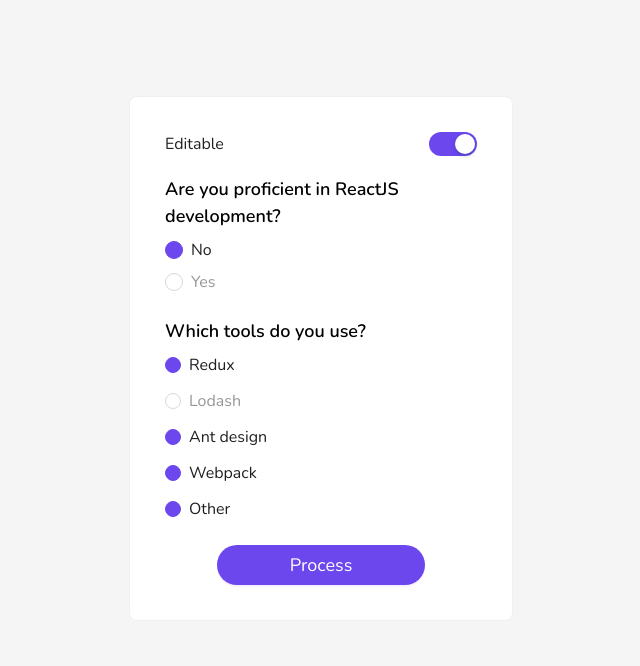
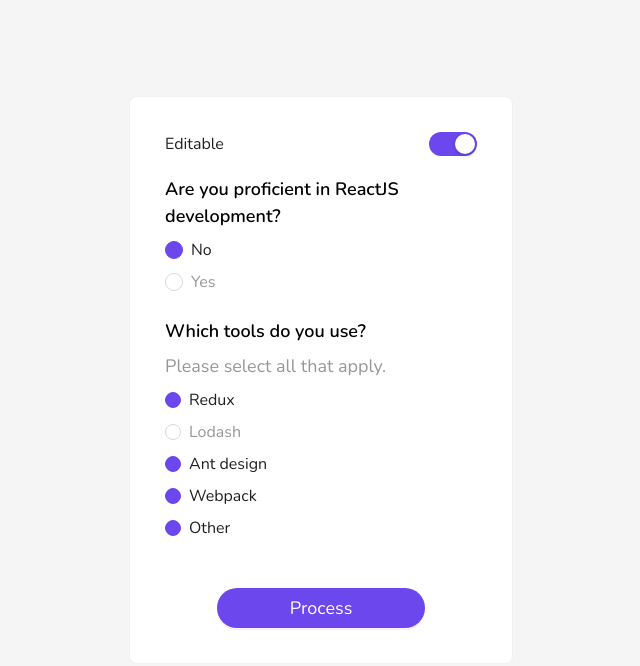
Before and after one commit to ken999999999999999/virgo-group-react-assessment, a Next.js app: page / in a window 1280 px wide. Shown: the top 666 px of the page, without its empty margins (319-959 px from the left). Built offline with nearby package versions, Linux system fonts and the light colour scheme.

Commit message:
seperate component

```diff
--- /dev/null
+++ b/src/components/CheckboxGroup.tsx
@@ -0,0 +1,22 @@
+import { Checkbox as AntdCheckbox, Space } from "antd"
+import { CheckboxGroupProps } from "antd/es/checkbox"
+
+interface ICheckboxGroup extends CheckboxGroupProps {
+  options: OptionType[]
+}
+
+const CheckboxGroup = ({ options, ...rest }: ICheckboxGroup): JSX.Element => {
+  return (
+    <AntdCheckbox.Group className="w-full" {...rest}>
+      <Space direction="vertical">
+        {options.map((option) => (
+          <AntdCheckbox key={option.value + ""} value={option.value}>
+            {option.label}
+          </AntdCheckbox>
+        ))}
+      </Space>
+    </AntdCheckbox.Group>
+  )
+}
+
+export default CheckboxGroup
--- a/src/pages/index.tsx
+++ b/src/pages/index.tsx
@@ -1,6 +1,7 @@
 import { data } from "@/common/data"
 import { Button, RadioGroup } from "@/components"
-import { Card, Checkbox, Col, Form, Row, Switch, Typography } from "antd"
+import CheckboxGroup from "@/components/CheckboxGroup"
+import { Card, Form, Switch, Typography } from "antd"
 import { useState } from "react"
 
 const boolOptions: OptionType[] = [
@@ -48,16 +49,14 @@ export default function Home() {
         >
           <RadioGroup options={boolOptions} />
         </Form.Item>
-        <Form.Item name="toolsUsed" label="Which tools do you use?">
-          <Checkbox.Group>
-            <Row gutter={[8, 12]}>
-              {toolOptions.map((option) => (
-                <Col key={option.value + ""} span={24}>
-                  <Checkbox value={option.value}>{option.label}</Checkbox>
-                </Col>
-              ))}
-            </Row>
-          </Checkbox.Group>
+        <Form.Item label="Which tools do you use?">
+          <Form.Item
+            name="toolsUsed"
+            label="Please select all that apply."
+            className="sub-label"
+          >
+            <CheckboxGroup options={toolOptions} />
+          </Form.Item>
         </Form.Item>
 
         <div className="text-center">
```
